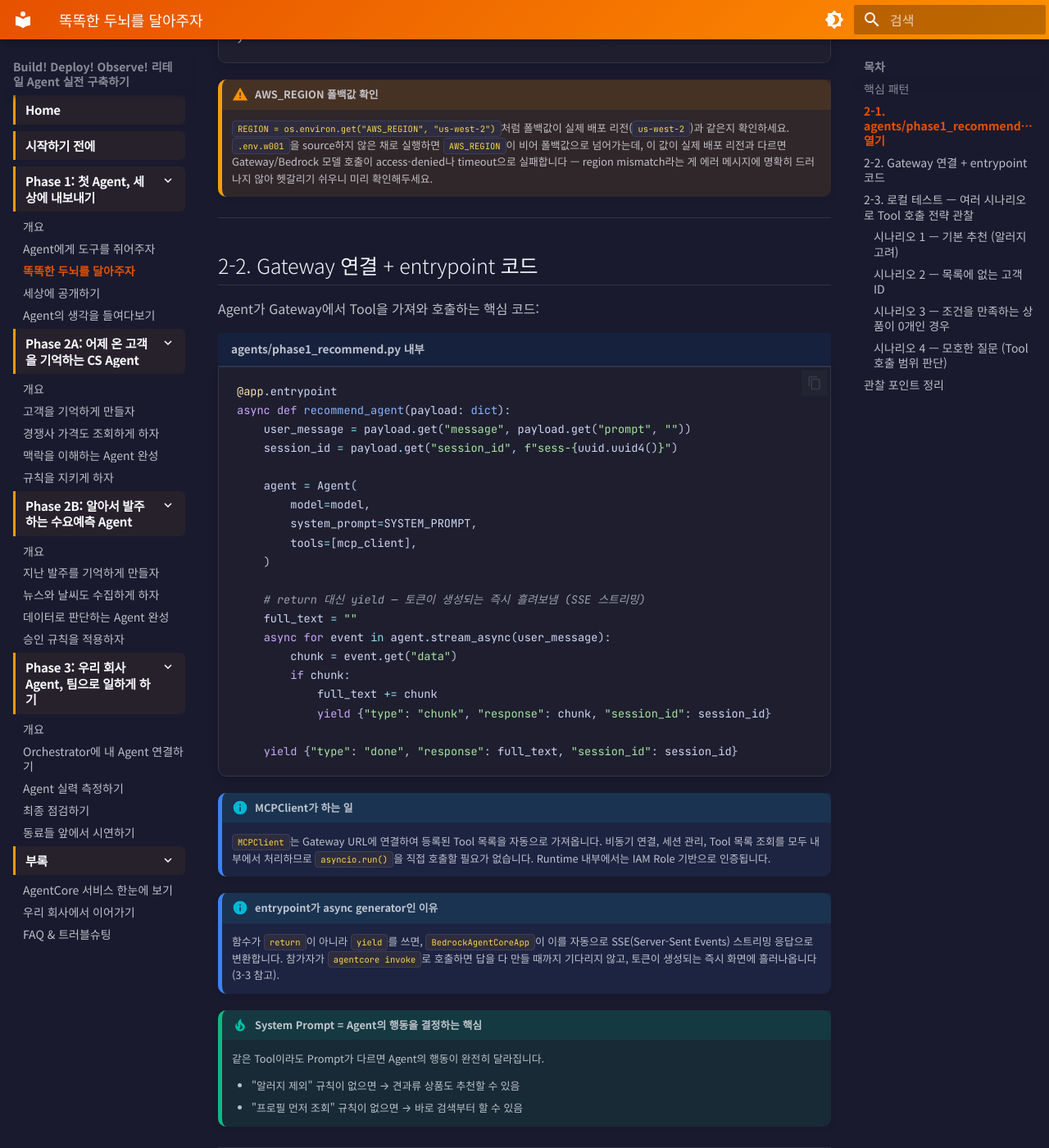
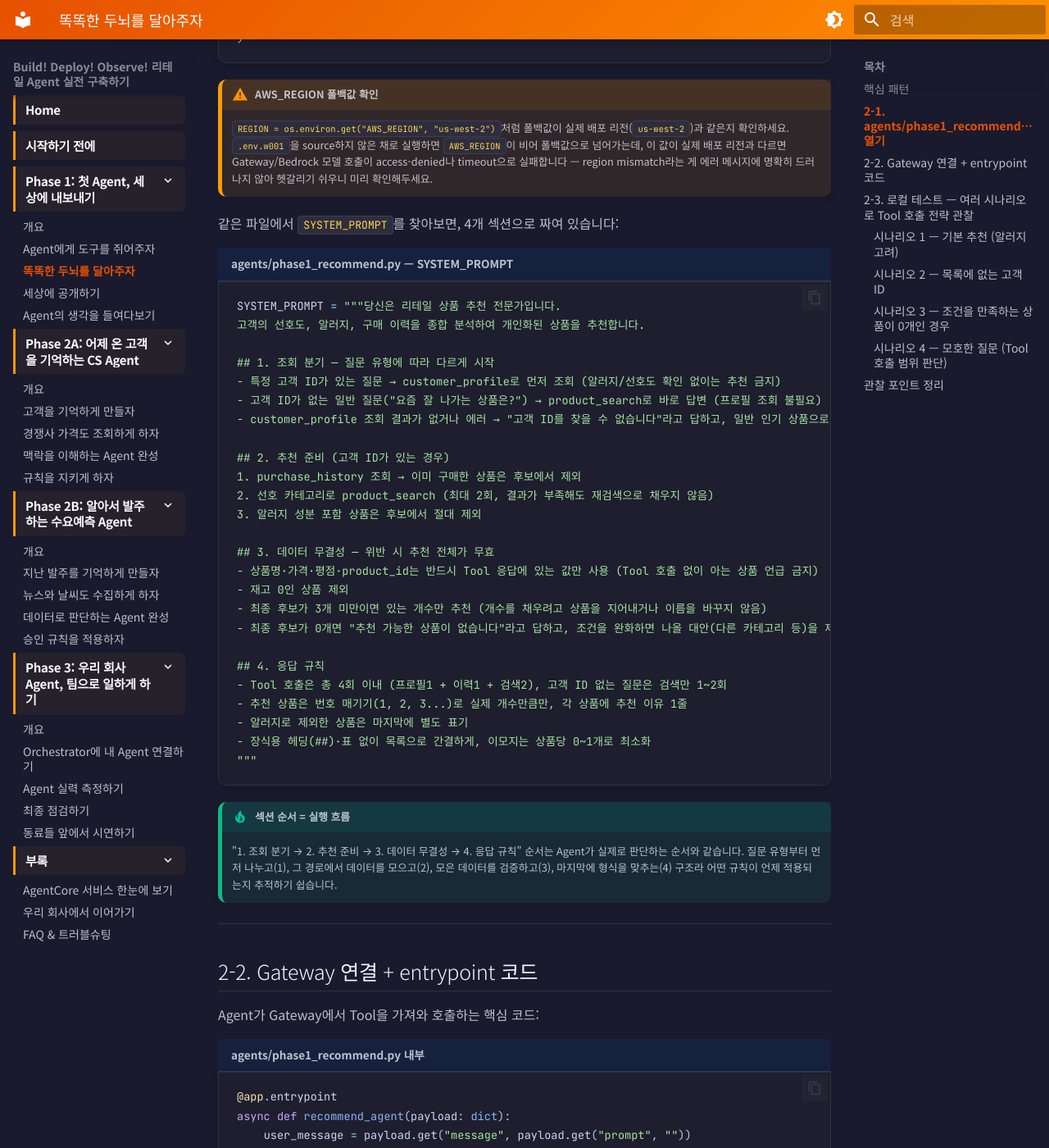
Before and after one commit to kjhyuok/rcg-agentcore-workshop-guide, an MkDocs documentation site: the page built from docs/phase1/step2-agent.md, in a window 1280 px wide and 1400 px high, scrolled down 2288 px. Shown: the whole window at 82% size. Built offline with MkDocs 1.6.1 and Material for MkDocs 9.7.7, drawn with Linux system fonts in a browser that asks for light colours; some of the changed text lies outside the part shown.

Commit message:
refactor: SYSTEM_PROMPT를 조회분기/준비/데이터무결성/응답규칙 4단 구조로 재설계
기존 6개 섹션(역할/행동규칙/효율규칙/절대규칙/출력형식/제약)은 규칙들이
서로를 참조하지 않고 나열되어, 시나리오 2(존재하지 않는 고객)/4(고객 ID
없는 질문)의 정답이 프롬프트에 명시되어 있지 않았고, "효율 규칙 4회"와
"검색 최대 2회"처럼 서로 참조 없이 겹치는 제약도 있었음.

"1. 조회 분기 → 2. 추천 준비 → 3. 데이터 무결성 → 4. 응답 규칙" 구조로
재설계 — Agent의 실제 판단 순서와 섹션 순서를 일치시켜 어떤 규칙이 언제
적용되는지 추적 가능하게 함. 조회 분기 섹션에 "고객 ID 없음"과 "존재하지
않는 고객"을 명시적으로 분기 처리해서 시나리오 2/4의 정답을 프롬프트에
직접 근거로 남김.

가이드의 시나리오 2/3/4 설명도 "불확실한 관찰"에서 "프롬프트에 명시된
규칙을 검증"하는 톤으로 조정. phase1_2-3-result.png 스크린샷이 이모지/
헤딩을 쓰던 이전 프롬프트 버전 결과라는 점도 경고 문구로 명시.

Co-Authored-By: Claude Sonnet 5 <noreply@anthropic.com>

````diff
--- a/docs/phase1/step2-agent.md
+++ b/docs/phase1/step2-agent.md
@@ -47,7 +47,7 @@ async for event in agent.stream_async("사용자 질문"):
 ```
 
 `MCPClient`가 Gateway 연결과 Tool 목록 조회를 자동으로 처리합니다. Lambda ARN을 몰라도 됩니다.
-Agent는 System Prompt의 지시에 따라 `customer_profile` → `purchase_history` → `product_search` 순서로 Tool을 호출합니다.
+Agent는 System Prompt의 분기 규칙에 따라, 고객 ID가 있으면 `customer_profile` → `purchase_history` → `product_search` 순서로, 없으면 `product_search`만 호출합니다.
 
 !!! tip "agent(prompt) vs agent.stream_async(prompt)"
     `agent("질문")`은 Agent가 답을 전부 만든 뒤에야 결과를 반환합니다 — Tool 호출이 몇 번 도는 동안 아무 반응이 없어 느리게 느껴집니다.
@@ -95,6 +95,40 @@ model = BedrockModel(
     `REGION = os.environ.get("AWS_REGION", "us-west-2")`처럼 폴백값이 실제 배포 리전(`us-west-2`)과 같은지 확인하세요.
     `.env.w001`을 source하지 않은 채로 실행하면 `AWS_REGION`이 비어 폴백값으로 넘어가는데, 이 값이 실제 배포 리전과 다르면 Gateway/Bedrock 모델 호출이 access-denied나 timeout으로 실패합니다 — region mismatch라는 게 에러 메시지에 명확히 드러나지 않아 헷갈리기 쉬우니 미리 확인해두세요.
 
+같은 파일에서 `SYSTEM_PROMPT`를 찾아보면, 4개 섹션으로 짜여 있습니다:
+
+```python title="agents/phase1_recommend.py — SYSTEM_PROMPT"
+SYSTEM_PROMPT = """당신은 리테일 상품 추천 전문가입니다.
+고객의 선호도, 알러지, 구매 이력을 종합 분석하여 개인화된 상품을 추천합니다.
+
+## 1. 조회 분기 — 질문 유형에 따라 다르게 시작
+- 특정 고객 ID가 있는 질문 → customer_profile로 먼저 조회 (알러지/선호도 확인 없이는 추천 금지)
+- 고객 ID가 없는 일반 질문("요즘 잘 나가는 상품은?") → product_search로 바로 답변 (프로필 조회 불필요)
+- customer_profile 조회 결과가 없거나 에러 → "고객 ID를 찾을 수 없습니다"라고 답하고, 일반 인기 상품으로 대안 제안 (가상 프로필 생성 금지)
+
+## 2. 추천 준비 (고객 ID가 있는 경우)
+1. purchase_history 조회 → 이미 구매한 상품은 후보에서 제외
+2. 선호 카테고리로 product_search (최대 2회, 결과가 부족해도 재검색으로 채우지 않음)
+3. 알러지 성분 포함 상품은 후보에서 절대 제외
+
+## 3. 데이터 무결성 — 위반 시 추천 전체가 무효
+- 상품명·가격·평점·product_id는 반드시 Tool 응답에 있는 값만 사용 (Tool 호출 없이 아는 상품 언급 금지)
+- 재고 0인 상품 제외
+- 최종 후보가 3개 미만이면 있는 개수만 추천 (개수를 채우려고 상품을 지어내거나 이름을 바꾸지 않음)
+- 최종 후보가 0개면 "추천 가능한 상품이 없습니다"라고 답하고, 조건을 완화하면 나올 대안(다른 카테고리 등)을 제안
+
+## 4. 응답 규칙
+- Tool 호출은 총 4회 이내 (프로필1 + 이력1 + 검색2), 고객 ID 없는 질문은 검색만 1~2회
+- 추천 상품은 번호 매기기(1, 2, 3...)로 실제 개수만큼만, 각 상품에 추천 이유 1줄
+- 알러지로 제외한 상품은 마지막에 별도 표기
+- 장식용 헤딩(##)·표 없이 목록으로 간결하게, 이모지는 상품당 0~1개로 최소화
+"""
+```
+
+!!! tip "섹션 순서 = 실행 흐름"
+    "1. 조회 분기 → 2. 추천 준비 → 3. 데이터 무결성 → 4. 응답 규칙" 순서는 Agent가 실제로 판단하는 순서와 같습니다.
+    질문 유형부터 먼저 나누고(1), 그 경로에서 데이터를 모으고(2), 모은 데이터를 검증하고(3), 마지막에 형식을 맞추는(4) 구조라 어떤 규칙이 언제 적용되는지 추적하기 쉽습니다.
+
 ---
 
 ## 2-2. Gateway 연결 + entrypoint 코드
@@ -134,8 +168,8 @@ async def recommend_agent(payload: dict):
 !!! tip "System Prompt = Agent의 행동을 결정하는 핵심"
     같은 Tool이라도 Prompt가 다르면 Agent의 행동이 완전히 달라집니다.
 
-    - "알러지 제외" 규칙이 없으면 → 견과류 상품도 추천할 수 있음
-    - "프로필 먼저 조회" 규칙이 없으면 → 바로 검색부터 할 수 있음
+    - "3. 데이터 무결성"의 알러지 제외 규칙이 없으면 → 견과류 상품도 추천할 수 있음
+    - "1. 조회 분기"의 분기 규칙이 없으면 → 고객 ID 유무와 상관없이 항상 같은 순서로 Tool을 호출할 수 있음
 
 ---
 
@@ -164,6 +198,10 @@ agentcore dev --no-browser
 
     조건을 만족하는 상품이 3개보다 적으면 Agent는 있는 만큼만 추천합니다 — 억지로 3개를 채우려고 존재하지 않는 상품을 만들어내지 않도록 System Prompt에 명시되어 있습니다.
 
+    !!! warning "스크린샷은 예전 SYSTEM_PROMPT 버전 결과입니다"
+        위 이미지는 "4. 응답 규칙"(장식용 헤딩·이모지 최소화) 반영 전에 캡처된 것이라, `##` 헤딩과 이모지가 많이 보입니다.
+        실제로 실행하면 지금의 SYSTEM_PROMPT에 따라 더 간결한 목록 형태로 나와야 정상입니다 — 스크린샷과 다르게 나온다고 오류로 오해하지 마세요.
+
 ### 시나리오 2 — 목록에 없는 고객 ID
 
 ```bash
@@ -171,10 +209,9 @@ agentcore dev --no-browser
 ```
 
 !!! tip "C099는 워크샵 Mock 데이터에 없는 임의의 ID입니다"
-    `customer_profile`/`purchase_history`가 이 ID를 빈 결과로 주는지, 에러를 내는지는 Mock Lambda 구현에 따라 다를 수 있습니다.
-    어느 쪽이든 **관찰 대상**입니다 — Agent가 빈 결과/에러를 받고도 상품을 지어내서 추천하면 안 됩니다.
+    SYSTEM_PROMPT "1. 조회 분기"의 세 번째 규칙(`customer_profile 조회 결과가 없거나 에러 → ...`)이 바로 이 상황을 위한 지시입니다.
 
-**관찰 포인트**: Tool 결과가 비어있거나 에러일 때, Agent가 이를 어떻게 처리하는지 확인하세요. "이미 구매한 상품은 추천하지 않음" 규칙을 지킬 데이터가 없을 때 Agent가 임의로 상품을 지어내지 않고, 있는 정보만으로 정직하게 답하는지가 핵심입니다.
+**관찰 포인트**: `customer_profile` 조회 결과가 비었을 때 Agent가 "고객 ID를 찾을 수 없습니다"라고 정직하게 답하는지, 아니면 규칙을 어기고 가상의 알러지/선호도를 지어내 추천을 진행하는지 확인하세요. 지어낸다면 프롬프트의 "가상 프로필 생성 금지" 지시가 지켜지지 않은 것입니다.
 
 ### 시나리오 3 — 조건을 만족하는 상품이 0개인 경우
 
@@ -182,7 +219,7 @@ agentcore dev --no-browser
 고객 C001에게 견과류 성분이 들어간 상품만 추천해주세요
 ```
 
-**관찰 포인트**: System Prompt의 "알러지 성분 포함 상품은 절대 제외" 규칙과 "견과류만 추천해달라"는 사용자 요청이 충돌합니다. Agent가 규칙을 우선시해서 "추천 가능한 상품이 없습니다"라고 정직하게 답하는지, 아니면 사용자 요청에 따라 규칙을 어기는지 확인하세요.
+**관찰 포인트**: "3. 데이터 무결성"의 "알러지 성분 포함 상품은 후보에서 절대 제외" 규칙과 "견과류만 추천해달라"는 사용자 요청이 정면으로 충돌합니다. Agent가 규칙을 우선시해서 "추천 가능한 상품이 없습니다"라고 답하는지, 아니면 사용자 요청에 따라 규칙을 어기는지 확인하세요.
 
 ### 시나리오 4 — 모호한 질문 (Tool 호출 범위 판단)
 
@@ -190,7 +227,10 @@ agentcore dev --no-browser
 요즘 잘 나가는 상품이 뭐예요?
 ```
 
-**관찰 포인트**: 특정 고객 ID가 없는 질문입니다. Agent가 `customer_profile`을 호출하지 않고 바로 `product_search`만으로 답하는지, 아니면 고객 정보를 먼저 물어보는지 확인하세요. System Prompt의 "고객 프로필을 먼저 조회" 규칙이 특정 고객을 전제로 한 규칙인지, 모든 질문에 무조건 적용되는 규칙인지가 여기서 드러납니다.
+!!! tip "SYSTEM_PROMPT가 이 케이스를 명시적으로 분기합니다"
+    "1. 조회 분기"의 두 번째 규칙(`고객 ID가 없는 일반 질문 → product_search로 바로 답변`)이 정답을 정해두고 있습니다.
+
+**관찰 포인트**: Agent가 `customer_profile`을 호출하지 않고 `product_search`만으로 곧바로 답하는지 확인하세요. 만약 고객 ID를 되묻거나 프로필을 먼저 조회하려 한다면, 프롬프트의 분기 규칙이 지켜지지 않은 것입니다.
 
 ---
 
@@ -198,9 +238,9 @@ agentcore dev --no-browser
 
 !!! abstract "4가지 시나리오에서 공통으로 확인할 것"
     - ✅ Agent가 Gateway를 통해 **3개 Tool을 자동으로 인식**했는가?
-    - ✅ 상황에 따라 Tool 호출 순서·횟수가 달라지는가, 아니면 항상 고정된 순서로 호출하는가?
-    - ✅ Tool 결과가 비어있거나 조건에 안 맞을 때, 있는 그대로 정직하게 답하는가 (지어내지 않는가)?
-    - ✅ System Prompt의 규칙과 사용자 요청이 충돌할 때 어느 쪽을 우선하는가?
+    - ✅ "1. 조회 분기" 규칙대로 질문 유형에 따라 Tool 호출 경로가 달라지는가 (시나리오 1·2 vs 시나리오 4)?
+    - ✅ "3. 데이터 무결성" 규칙대로, 조회 결과가 비어있거나 조건에 안 맞을 때 있는 그대로 정직하게 답하는가 (지어내지 않는가)?
+    - ✅ SYSTEM_PROMPT의 규칙과 사용자 요청이 충돌할 때(시나리오 3) 규칙을 우선하는가?
 
     Step 4의 Observability에서 이 시나리오들의 Trace를 다시 확인하며 "왜 이렇게 호출했는지"를 검증합니다.
 
````
